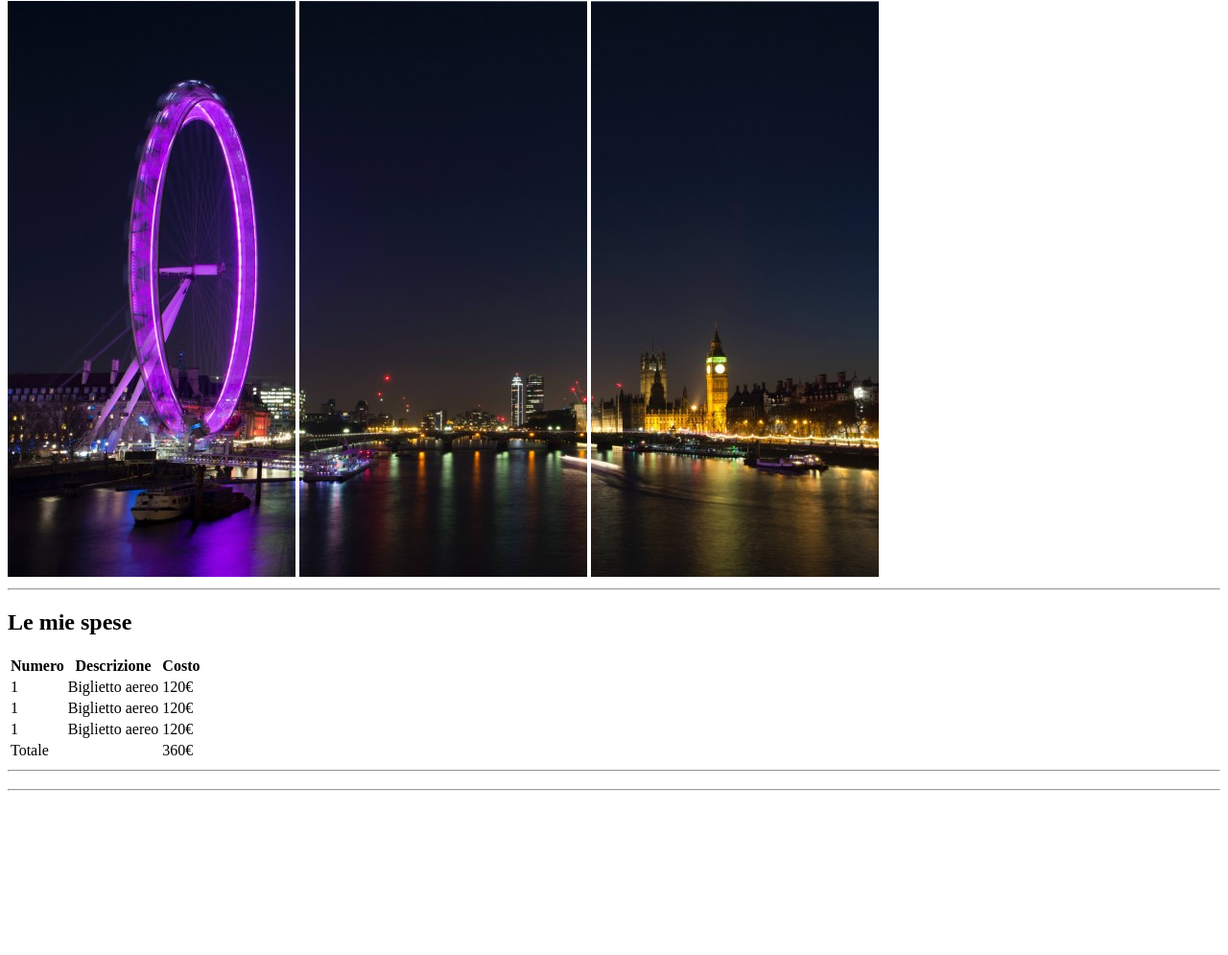
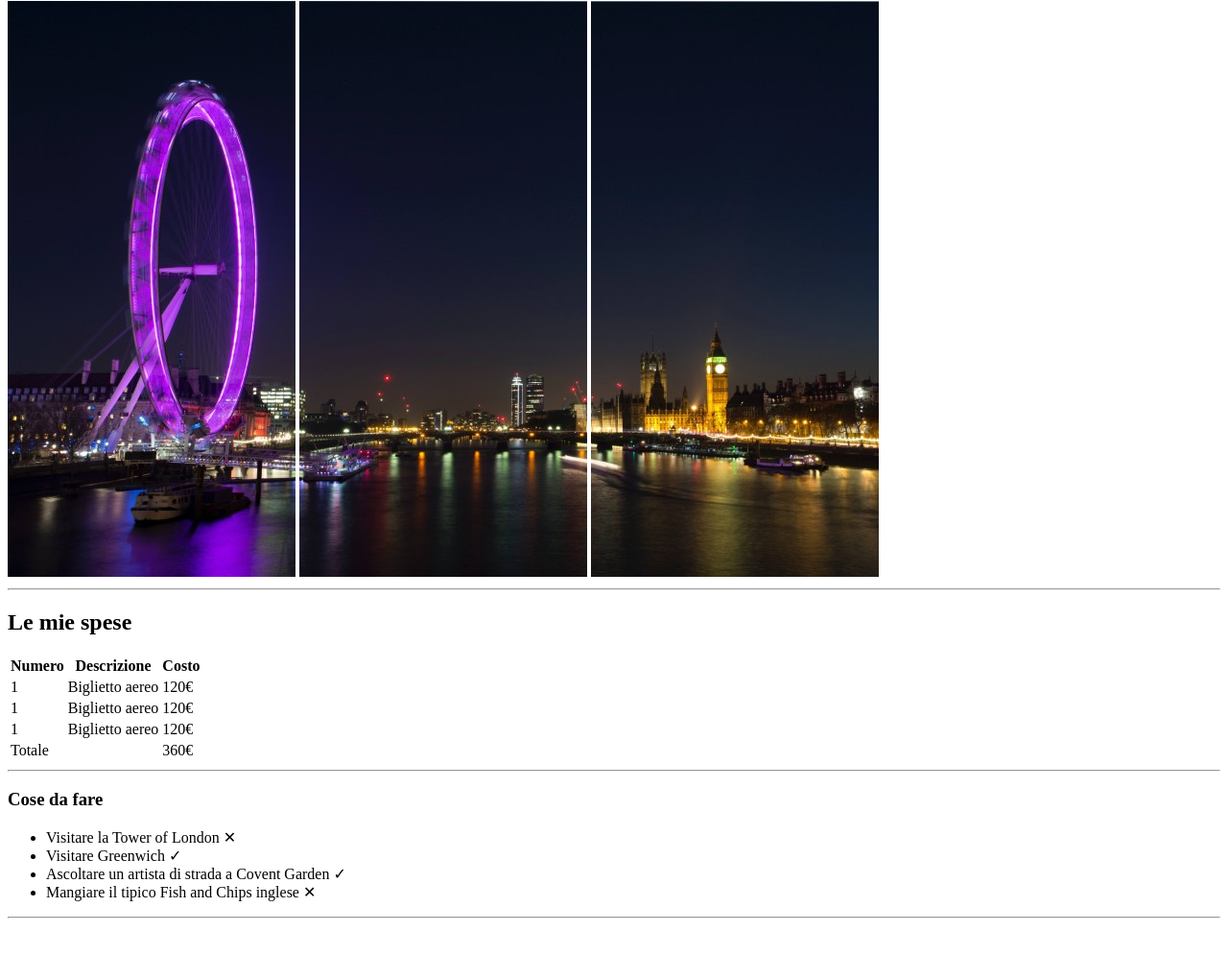
Before and after one commit to Tank07/html-london-trip, a plain HTML site: page index.html in a window 1280 px wide. Shown: the part 79-1074 px from the top of the page at 96% size. Before the commit the page ends 948 px from the top, so only its background shows below. Drawn offline with Linux system fonts and the light colour scheme.

Commit message:
Aggiunto "Cose da fare "

```diff
--- a/index.html
+++ b/index.html
@@ -50,13 +50,17 @@
                    <td>360&euro;</td>
                </tr>
            </tfoot>
-
         </table>
 
         <hr>
 
-        <h3></h3>
-        <ul></ul>
+        <h3>Cose da fare</h3>
+        <ul>
+            <li>Visitare la Tower of London &#10005;</li>
+            <li>Visitare Greenwich &#10003;</li>
+            <li>Ascoltare un artista di strada a Covent Garden &#10003;</li>
+            <li>Mangiare il tipico Fish and Chips inglese &#10005;</li>
+        </ul>
 
         <hr>
 
```
